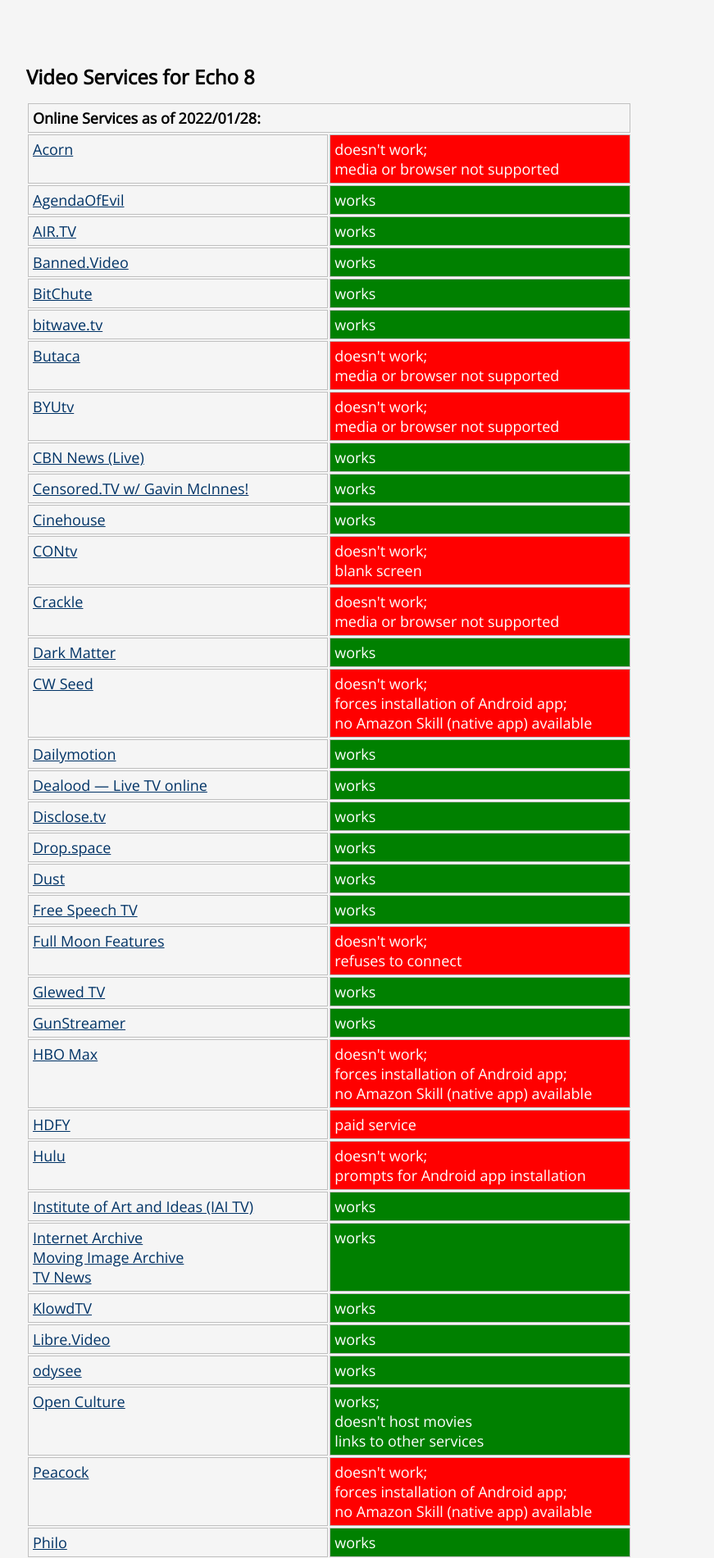
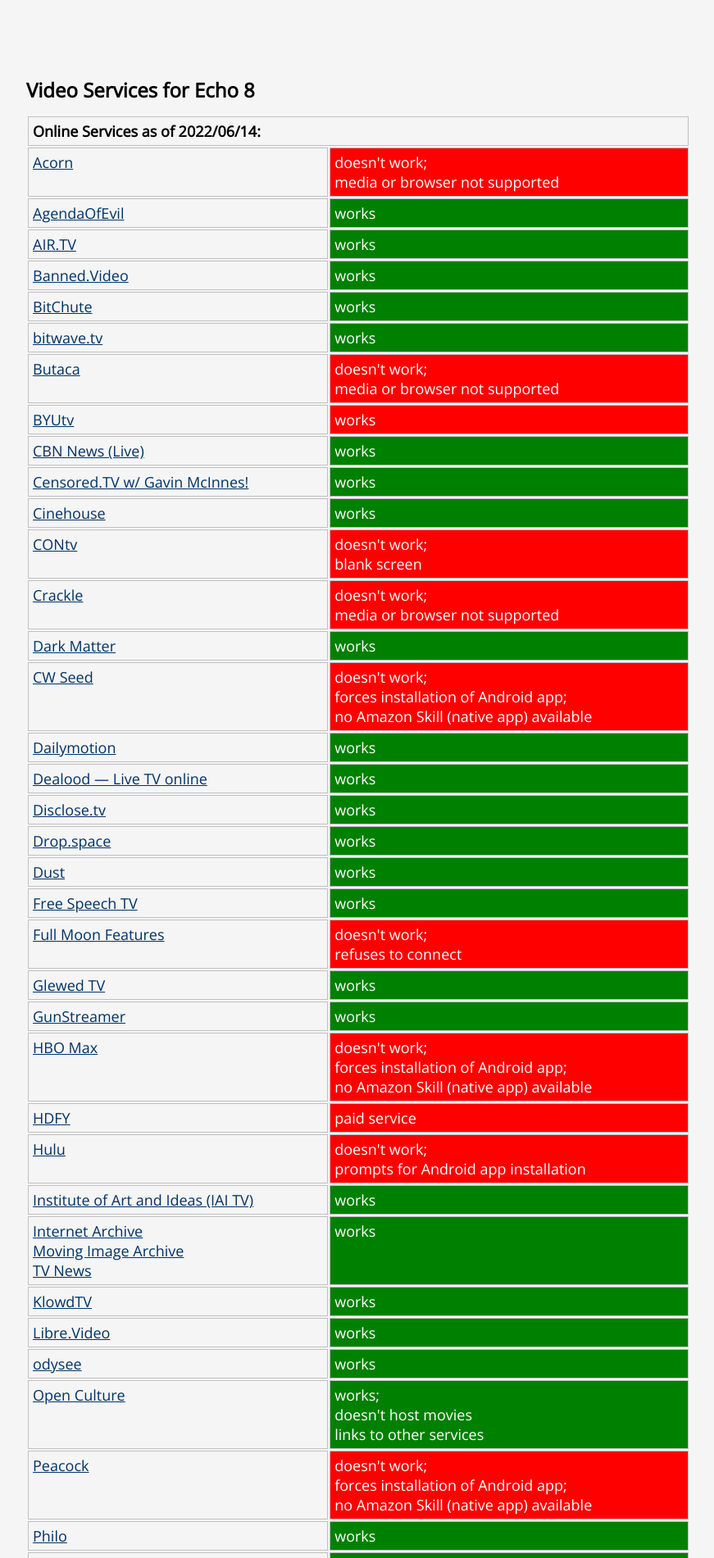
Before and after one commit to VintageOS/vintageos.github.io, a PHP site: page /echo8.html in a window 1280 px wide. Shown: the top 1901 px of the page at 82% size, without its empty margins (48-919 px from the left). Run offline with PHP 8.4, Linux system fonts and the light colour scheme.

Commit message:
updated `echo` files

```diff
--- a/echo8.css
+++ b/echo8.css
@@ -1,6 +1,12 @@
+/* ***********************************
+for `echo8.html` only as of 06/14/2022
+*********************************** */
+
 .boxesEcho8
   {
+
     padding: 5px 5px 5px 5px;
+
     font-size: 18px;
     line-height: 24px;
     border: 1pt solid #C0C0C0;
--- a/echo8.html
+++ b/echo8.html
@@ -1,540 +1,481 @@
+<!DOCTYPE html>
 <html>
 <head>
+  <meta name="generator" content=
+  "HTML Tidy for HTML5 for Linux version 5.6.0">
   <title>Video Services for Echo 8</title>
   <link href="/styles.css" rel="stylesheet" type="text/css">
   <link href="/echo8.css" rel="stylesheet" type="text/css">
   <link rel="icon" href="/img/favicon.ico">
-    <link
-      href="https://fonts.googleapis.com/css?family=Open+Sans&display=swap"
+  <link href=
+  "https://fonts.googleapis.com/css?family=Open+Sans&amp;display=swap"
   rel="stylesheet" type="text/css">
 </head>
 <body>
   <h1>Video Services for Echo 8</h1>
   <table>
     <tr valign="top">
-        <td class="boxesEcho8" colspan="2" nowrap="nowrap">
-          <strong>Online Services as of 2022/01/28:</strong>
-        </td>
+      <td class="boxesEcho8" colspan="2" nowrap="nowrap"><strong>Online
+      Services as of 2022/06/14:</strong></td>
     </tr>
     <tr valign="top">
       <td class="boxesEcho8" nowrap="nowrap">
         <a href="https://acorn.tv/">Acorn</a>
       </td>
-        <td class="boxesEcho8RED">
-          doesn't work;
-          <br/>media or browser not supported
-        </td>
+      <td class="boxesEcho8RED">doesn't work;<br>
+      media or browser not supported</td>
     </tr>
     <tr valign="top">
       <td class="boxesEcho8" nowrap="nowrap">
         <a href="http://agendaofevil.com/">AgendaOfEvil</a>
       </td>
-        <td class="boxesEcho8GREEN">
-          works
-        </td>
+      <td class="boxesEcho8GREEN">works</td>
     </tr>
     <tr valign="top">
       <td class="boxesEcho8" nowrap="nowrap">
         <a href="https://air.tv/">AIR.TV</a>
       </td>
-        <td class="boxesEcho8GREEN">
-          works
-        </td>
+      <td class="boxesEcho8GREEN">works</td>
     </tr>
     <tr valign="top">
       <td class="boxesEcho8" nowrap="nowrap">
         <a href="https://banned.video/">Banned.Video</a>
       </td>
-        <td class="boxesEcho8GREEN">
-          works
-        </td>
+      <td class="boxesEcho8GREEN">works</td>
     </tr>
     <tr valign="top">
       <td class="boxesEcho8" nowrap="nowrap">
         <a href="https://bitchute.com/">BitChute</a>
       </td>
-        <td class="boxesEcho8GREEN">
-          works
-        </td>
+      <td class="boxesEcho8GREEN">works</td>
     </tr>
     <tr valign="top">
       <td class="boxesEcho8" nowrap="nowrap">
         <a href="https://bitwave.tv/">bitwave.tv</a>
       </td>
-        <td class="boxesEcho8GREEN">
-          works
-        </td>
+      <td class="boxesEcho8GREEN">works</td>
     </tr>
     <tr valign="top">
       <td class="boxesEcho8" nowrap="nowrap">
         <a href="https://butaca.tv/">Butaca</a>
       </td>
-        <td class="boxesEcho8RED">
-          doesn't work;
-          <br/>media or browser not supported
-        </td>
+      <td class="boxesEcho8RED">doesn't work;<br>
+      media or browser not supported</td>
     </tr>
     <tr valign="top">
       <td class="boxesEcho8" nowrap="nowrap">
         <a href="https://www.byutv.org/livetv">BYUtv</a>
       </td>
-        <td class="boxesEcho8RED">
-          doesn't work;
-          <br/>media or browser not supported
-        </td>
+      <td class="boxesEcho8RED">works</td>
     </tr>
     <tr valign="top">
       <td class="boxesEcho8" nowrap="nowrap">
         <a href="https://cbn.com/cbnnews/live">CBN News (Live)</a>
       </td>
-        <td class="boxesEcho8GREEN">
-          works
-        </td>
+      <td class="boxesEcho8GREEN">works</td>
     </tr>
     <tr valign="top">
       <td class="boxesEcho8" nowrap="nowrap">
-          <a href="https://censored.tv/">Censored.TV w/ Gavin McInnes!</a>
+        <a href="https://censored.tv/">Censored.TV w/ Gavin
+        McInnes!</a>
       </td>
-        <td class="boxesEcho8GREEN">
-          works
-        </td>
+      <td class="boxesEcho8GREEN">works</td>
     </tr>
     <tr valign="top">
       <td class="boxesEcho8" nowrap="nowrap">
         <a href="https://cinehousetv.com/">Cinehouse</a>
       </td>
-        <td class="boxesEcho8GREEN">
-          works
-        </td>
+      <td class="boxesEcho8GREEN">works</td>
     </tr>
     <tr valign="top">
       <td class="boxesEcho8" nowrap="nowrap">
         <a href="https://contv.com/">CONtv</a>
       </td>
-        <td class="boxesEcho8RED">
-          doesn't work;
-          <br/>blank screen
-        </td>
+      <td class="boxesEcho8RED">doesn't work;<br>
+      blank screen</td>
+    </tr>
     <tr valign="top">
       <td class="boxesEcho8" nowrap="nowrap">
         <a href="https://crackle.com/">Crackle</a>
       </td>
-        <td class="boxesEcho8RED">
-          doesn't work;
-          <br/>media or browser not supported
-        </td>
+      <td class="boxesEcho8RED">doesn't work;<br>
+      media or browser not supported</td>
     </tr>
     <tr valign="top">
       <td class="boxesEcho8" nowrap="nowrap">
-          <a href="https://www.darkmattertv.com/">Dark Matter</a> <!-- needs `www` -->
+        <a href="https://www.darkmattertv.com/">Dark Matter</a>
+        <!-- needs `www` -->
       </td>
-        <td class="boxesEcho8GREEN">
-          works
-        </td>
+      <td class="boxesEcho8GREEN">works</td>
     </tr>
     <tr valign="top">
       <td class="boxesEcho8" nowrap="nowrap">
         <a href="https://cwseed.com/">CW Seed</a>
       </td>
-        <td class="boxesEcho8RED">
-          doesn't work;
-          <br/>forces installation of Android app;
-          <br/>no Amazon Skill (native app) available
-        </td>
+      <td class="boxesEcho8RED">doesn't work;<br>
+      forces installation of Android app;<br>
+      no Amazon Skill (native app) available</td>
     </tr>
     <tr valign="top">
       <td class="boxesEcho8" nowrap="nowrap">
         <a href="https://dailymotion.com/us">Dailymotion</a>
       </td>
-        <td class="boxesEcho8GREEN">
-          works
-        </td>
+      <td class="boxesEcho8GREEN">works</td>
     </tr>
     <tr valign="top">
       <td class="boxesEcho8" nowrap="nowrap">
         <a href="http://dealood.com/">Dealood — Live TV online</a>
       </td>
-        <td class="boxesEcho8GREEN">
-          works
-        </td>
+      <td class="boxesEcho8GREEN">works</td>
     </tr>
-
     <tr valign="top">
       <td class="boxesEcho8" nowrap="nowrap">
         <a href="https://disclose.tv/">Disclose.tv</a>
       </td>
-        <td class="boxesEcho8GREEN">
-          works
-        </td>
+      <td class="boxesEcho8GREEN">works</td>
     </tr>
     <tr valign="top">
       <td class="boxesEcho8" nowrap="nowrap">
         <a href="https://drop.space/">Drop.space</a>
       </td>
-        <td class="boxesEcho8GREEN">
-          works
-        </td>
+      <td class="boxesEcho8GREEN">works</td>
     </tr>
     <tr valign="top">
       <td class="boxesEcho8" nowrap="nowrap">
         <a href="https://watchdust.com/watch/">Dust</a>
       </td>
-        <td class="boxesEcho8GREEN">
-          works
-        </td>
+      <td class="boxesEcho8GREEN">works</td>
     </tr>
     <tr valign="top">
       <td class="boxesEcho8" nowrap="nowrap">
         <a href="https://freespeech.org/">Free Speech TV</a>
       </td>
-        <td class="boxesEcho8GREEN">
-          works
-        </td>
+      <td class="boxesEcho8GREEN">works</td>
     </tr>
     <tr valign="top">
       <td class="boxesEcho8" nowrap="nowrap">
         <a href="https://fullmoonfeatures.com/">Full Moon Features</a>
       </td>
-        <td class="boxesEcho8RED">
-          doesn't work;
-          <br/>refuses to connect
-        </td>
+      <td class="boxesEcho8RED">doesn't work;<br>
+      refuses to connect</td>
     </tr>
     <tr valign="top">
       <td class="boxesEcho8" nowrap="nowrap">
         <a href="https://glewed.tv/">Glewed TV</a>
       </td>
-        <td class="boxesEcho8GREEN">
-          works
-        </td>
+      <td class="boxesEcho8GREEN">works</td>
     </tr>
     <tr valign="top">
       <td class="boxesEcho8" nowrap="nowrap">
         <a href="https://gunstreamer.com/">GunStreamer</a>
       </td>
-        <td class="boxesEcho8GREEN">
-          works
-        </td>
+      <td class="boxesEcho8GREEN">works</td>
     </tr>
     <tr valign="top">
       <td class="boxesEcho8" nowrap="nowrap">
         <a href="https://play.hbomax.com/">HBO Max</a>
       </td>
-        <td class="boxesEcho8RED">
-          doesn't work;
-          <br/>forces installation of Android app;
-          <br/>no Amazon Skill (native app) available
-        </td>
+      <td class="boxesEcho8RED">doesn't work;<br>
+      forces installation of Android app;<br>
+      no Amazon Skill (native app) available</td>
     </tr>
     <tr valign="top">
       <td class="boxesEcho8" nowrap="nowrap">
         <a href="https://hdfy.to/">HDFY</a>
       </td>
-        <td class="boxesEcho8RED">
-          paid service
-        </td>
+      <td class="boxesEcho8RED">paid service</td>
     </tr>
     <tr valign="top">
       <td class="boxesEcho8" nowrap="nowrap">
         <a href="https://hulu.com/">Hulu</a>
       </td>
-        <td class="boxesEcho8RED">
-          doesn't work;
-          <br/>prompts for Android app installation
-        </td>
+      <td class="boxesEcho8RED">doesn't work;<br>
+      prompts for Android app installation</td>
     </tr>
     <tr valign="top">
       <td class="boxesEcho8" nowrap="nowrap">
-          <a href="https://iai.tv/">Institute of Art and Ideas (IAI TV)</a>
+        <a href="https://iai.tv/">Institute of Art and Ideas (IAI
+        TV)</a>
       </td>
-        <td class="boxesEcho8GREEN">
-          works
-        </td>
+      <td class="boxesEcho8GREEN">works</td>
     </tr>
     <tr valign="top">
       <td class="boxesEcho8" nowrap="nowrap">
-          <a href="https://archive.org/">Internet Archive</a>
-          <br/><a href="https://archive.org/details/movies">Moving Image Archive</a>
-          <br/><a href="https://archive.org/details/tv">TV News</a>
+        <a href="https://archive.org/">Internet Archive</a><br>
+        <a href="https://archive.org/details/movies">Moving Image
+        Archive</a><br>
+        <a href="https://archive.org/details/tv">TV News</a>
       </td>
-        <td class="boxesEcho8GREEN">
-          works
-        </td>
+      <td class="boxesEcho8GREEN">works</td>
     </tr>
     <tr valign="top">
       <td class="boxesEcho8" nowrap="nowrap">
         <a href="https://klowdtv.com/login.ktv">KlowdTV</a>
       </td>
-        <td class="boxesEcho8GREEN">
-          works
-        </td>
+      <td class="boxesEcho8GREEN">works</td>
     </tr>
     <tr valign="top">
       <td class="boxesEcho8" nowrap="nowrap">
         <a href="https://libre.video/">Libre.Video</a>
       </td>
-        <td class="boxesEcho8GREEN">
-          works
-        </td>
+      <td class="boxesEcho8GREEN">works</td>
     </tr>
     <tr valign="top">
       <td class="boxesEcho8" nowrap="nowrap">
         <a href="https://odysee.com/">odysee</a>
       </td>
-        <td class="boxesEcho8GREEN">
-          works
-        </td>
+      <td class="boxesEcho8GREEN">works</td>
+    </tr>
     <tr valign="top">
       <td class="boxesEcho8" nowrap="nowrap">
-          <a href="https://www.openculture.com/freemoviesonline">Open Culture</a>
+        <a href="https://www.openculture.com/freemoviesonline">Open
+        Culture</a>
       </td>
-        <td class="boxesEcho8GREEN">
-          works;
-          <br/>doesn't host movies
-          <br/>links to other services
-        </td>
+      <td class="boxesEcho8GREEN">works;<br>
+      doesn't host movies<br>
+      links to other services</td>
     </tr>
     <tr valign="top">
       <td class="boxesEcho8" nowrap="nowrap">
         <a href="https://peacocktv.com/">Peacock</a>
       </td>
-        <td class="boxesEcho8RED">
-          doesn't work;
-          <br/>forces installation of Android app;
-          <br/>no Amazon Skill (native app) available
-        </td>
+      <td class="boxesEcho8RED">doesn't work;<br>
+      forces installation of Android app;<br>
+      no Amazon Skill (native app) available</td>
     </tr>
     <tr valign="top">
       <td class="boxesEcho8" nowrap="nowrap">
         <a href="https://philo.com/">Philo</a>
       </td>
-        <td class="boxesEcho8GREEN">
-          works
-        </td>
+      <td class="boxesEcho8GREEN">works</td>
     </tr>
     <tr valign="top">
       <td class="boxesEcho8" nowrap="nowrap">
         <a href="https://plex.tv/">Plex</a>
       </td>
-        <td class="boxesEcho8GREEN">
-          works
-        </td>
+      <td class="boxesEcho8GREEN">works</td>
     </tr>
     <tr valign="top">
       <td class="boxesEcho8" nowrap="nowrap">
         <a href="https://pluto.tv/tv/">Pluto TV</a>
         <ul>
           <li>
-              <a href="https://pluto.tv/en/live-tv/anime-all-day">Anime All Day</a>
+            <a href="https://pluto.tv/en/live-tv/anime-all-day">Anime
+            All Day</a>
           </li>
           <li>
             <a href="https://pluto.tv/en/live-tv/buzzr">BUZZR</a>
           </li>
           <li>
-              <a href="https://pluto.tv/en/live-tv/pluto-tv-courtroom">Courtroom</a>
+            <a href=
+            "https://pluto.tv/en/live-tv/pluto-tv-courtroom">Courtroom</a>
           </li>
           <li>
-              <a href="https://pluto.tv/en/live-tv/doctor-who-classic">Doctor Who Classic</a>
+            <a href=
+            "https://pluto.tv/en/live-tv/doctor-who-classic">Doctor Who
+            Classic</a>
           </li>
           <li>
             <a href="https://pluto.tv/en/live-tv/faith-tv">Faith TV</a>
           </li>
           <li>
-              <a href="https://pluto.tv/en/live-tv/pluto-tv-history">History</a>
+            <a href=
+            "https://pluto.tv/en/live-tv/pluto-tv-history">History</a>
           </li>
           <li>
-              <a href="https://pluto.tv/en/live-tv/impact-wrestling-channel">Impact Wrestling</a>
+            <a href=
+            "https://pluto.tv/en/live-tv/impact-wrestling-channel">Impact
+            Wrestling</a>
           </li>
           <li>
             <a href="https://pluto.tv/en/live-tv/naruto">Naruto</a>
           </li>
           <li>
-              <a href="https://pluto.tv/en/live-tv/nick-pluto-tv">Nick</a>
+            <a href=
+            "https://pluto.tv/en/live-tv/nick-pluto-tv">Nick</a>
           </li>
           <li>
-              <a href="https://pluto.tv/en/live-tv/one-piece">One Piece</a>
+            <a href="https://pluto.tv/en/live-tv/one-piece">One
+            Piece</a>
           </li>
           <li>
-              <a href="https://pluto.tv/en/live-tv/pluto-tv-action">Pluto Action</a> (movie channel)
+            <a href="https://pluto.tv/en/live-tv/pluto-tv-action">Pluto
+            Action</a> (movie channel)
           </li>
           <li>
-              <a href="https://pluto.tv/en/live-tv/pluto-tv-comedy">Pluto Comedy</a> (movie channel)
+            <a href="https://pluto.tv/en/live-tv/pluto-tv-comedy">Pluto
+            Comedy</a> (movie channel)
           </li>
           <li>
-              <a href="https://pluto.tv/en/live-tv/pluto-tv-crime-movies">Pluto Crime</a> (movie channel)
+            <a href=
+            "https://pluto.tv/en/live-tv/pluto-tv-crime-movies">Pluto
+            Crime</a> (movie channel)
           </li>
           <li>
-              <a href="https://pluto.tv/en/live-tv/pluto-tv-cult-films">Pluto Cult</a> (movie channel)
+            <a href=
+            "https://pluto.tv/en/live-tv/pluto-tv-cult-films">Pluto
+            Cult</a> (movie channel)
           </li>
           <li>
-              <a href="https://pluto.tv/en/live-tv/pluto-tv-documentaries">Pluto Documentaries</a> (movie channel)
+            <a href=
+            "https://pluto.tv/en/live-tv/pluto-tv-documentaries">Pluto
+            Documentaries</a> (movie channel)
           </li>
           <li>
-              <a href="https://pluto.tv/en/live-tv/flicks-of-fury">Pluto Flicks of Fury</a> (movie channel)
+            <a href="https://pluto.tv/en/live-tv/flicks-of-fury">Pluto
+            Flicks of Fury</a> (movie channel)
           </li>
           <li>
-              <a href="https://pluto.tv/en/live-tv/pluto-tv-horror">Pluto Horror</a> (movie channel)
+            <a href="https://pluto.tv/en/live-tv/pluto-tv-horror">Pluto
+            Horror</a> (movie channel)
           </li>
           <li>
-              <a href="https://pluto.tv/en/live-tv/pluto-tv-paranormal">Pluto Paranormal</a> (movie channel)
+            <a href=
+            "https://pluto.tv/en/live-tv/pluto-tv-paranormal">Pluto
+            Paranormal</a> (movie channel)
           </li>
           <li>
-              <a href="https://pluto.tv/en/live-tv/pluto-tv-terror">Pluto Terror</a> (movie channel)
+            <a href="https://pluto.tv/en/live-tv/pluto-tv-terror">Pluto
+            Terror</a> (movie channel)
           </li>
           <li>
-              <a href="https://pluto.tv/en/live-tv/pluto-tv-thrillers">Pluto Thriller</a> (movie channel)
+            <a href=
+            "https://pluto.tv/en/live-tv/pluto-tv-thrillers">Pluto
+            Thriller</a> (movie channel)
           </li>
           <li>
-              <a href="https://pluto.tv/en/live-tv/pluto-tv-science">Science</a>
+            <a href=
+            "https://pluto.tv/en/live-tv/pluto-tv-science">Science</a>
           </li>
           <li>
-              <a href="https://pluto.tv/en/live-tv/shout-factory-tv">Shout Factory TV</a>
+            <a href=
+            "https://pluto.tv/en/live-tv/shout-factory-tv">Shout
+            Factory TV</a>
           </li>
           <li>
             <a href="https://pluto.tv/en/live-tv/tbn">TBN</a>
           </li>
           <li>
-              <a href="https://pluto.tv/en/live-tv/tokushoutsu">Tokushoutsu</a>
+            <a href=
+            "https://pluto.tv/en/live-tv/tokushoutsu">Tokushoutsu</a>
           </li>
           <li>
-              <a href="https://pluto.tv/en/live-tv/totally-turtles">Totally Turtles</a>
+            <a href=
+            "https://pluto.tv/en/live-tv/totally-turtles">Totally
+            Turtles</a>
           </li>
           <li>
-              <a href="https://pluto.tv/en/live-tv/pluto-tv-wrestling">Wrestling</a>
+            <a href=
+            "https://pluto.tv/en/live-tv/pluto-tv-wrestling">Wrestling</a>
           </li>
         </ul>
       </td>
-        <td class="boxesEcho8YELLOW">
-          works partially;
-          <br/>buffering errors as of late (01/2022);
-          <br/>can't change channels;
-          <br/>need to use direct links
-        </td>
+      <td class="boxesEcho8YELLOW">works partially;<br>
+      can't change channels;<br>
+      needed to use direct links<br>
+      buffering errors, no playback as of 01/2022 at least</td>
     </tr>
     <tr valign="top">
       <td class="boxesEcho8" nowrap="nowrap">
-          <a href="https://popcornflix.com/pages/discover/d/movies">Popcornflix</a>
+        <a href=
+        "https://popcornflix.com/pages/discover/d/movies">Popcornflix</a>
       </td>
-        <td class="boxesEcho8GREEN">
-          works
-        </td>
+      <td class="boxesEcho8GREEN">works</td>
     </tr>
     <tr valign="top">
       <td class="boxesEcho8" nowrap="nowrap">
         <a href="https://puresocial.tv/">PureSocialTV</a>
       </td>
-        <td class="boxesEcho8GREEN">
-          works
-        </td>
+      <td class="boxesEcho8GREEN">works</td>
     </tr>
     <tr valign="top">
       <td class="boxesEcho8" nowrap="nowrap">
         <a href="https://rad.live/live-tv">Rad.live</a>
         <ul>
           <li>
-              <a href="https://rad.live/content/stream/d5682d7f-9bc4-4027-a213-fc5ab40045a2">Bloody Disgusting</a>
+            <a href=
+            "https://rad.live/content/stream/d5682d7f-9bc4-4027-a213-fc5ab40045a2">
+            Bloody Disgusting</a>
           </li>
         </ul>
       </td>
-        <td class="boxesEcho8GREEN">
-          works
-        </td>
+      <td class="boxesEcho8GREEN">works</td>
     </tr>
     <tr valign="top">
       <td class="boxesEcho8" nowrap="nowrap">
         <a href="https://rsbnetwork.com/">RSBN</a>
       </td>
-        <td class="boxesEcho8GREEN">
-          works
-        </td>
+      <td class="boxesEcho8GREEN">works</td>
+    </tr>
     <tr valign="top">
       <td class="boxesEcho8" nowrap="nowrap">
         <a href="https://rumble.com/">Rumble</a>
       </td>
-        <td class="boxesEcho8GREEN">
-          works
-        </td>
+      <td class="boxesEcho8GREEN">works</td>
     </tr>
     <tr valign="top">
       <td class="boxesEcho8" nowrap="nowrap">
         <a href="https://salemnow.com/">SalemNOW (Salem Media)</a>
       </td>
-        <td class="boxesEcho8GREEN">
-          works
-        </td>
+      <td class="boxesEcho8GREEN">works</td>
     </tr>
     <tr valign="top">
       <td class="boxesEcho8" nowrap="nowrap">
-          <a href="https://sovietmoviesonline.com/">Soviet &amp; Russian Movies</a>
+        <a href="https://sovietmoviesonline.com/">Soviet & Russian
+        Movies</a>
       </td>
-        <td class="boxesEcho8GREEN">
-          works
-        </td>
+      <td class="boxesEcho8GREEN">works</td>
     </tr>
     <tr valign="top">
       <td class="boxesEcho8" nowrap="nowrap">
         <a href="https://stirr.com/">STIRR</a>
       </td>
-        <td class="boxesEcho8GREEN">
-          works
-        </td>
+      <td class="boxesEcho8GREEN">works</td>
     </tr>
     <tr valign="top">
       <td class="boxesEcho8" nowrap="nowrap">
         <a href="https://tubitv.com/">Tubi</a>
       </td>
-        <td class="boxesEcho8RED">
-          doesn't work;
-          <br/>forces installation of Android app;
-          <br/>must use built-in Amazon Skill (native app)
-        </td>
+      <td class="boxesEcho8RED">doesn't work;<br>
+      forces installation of Android app;<br>
+      must use built-in Amazon Skill (native app)</td>
     </tr>
     <tr valign="top">
       <td class="boxesEcho8" nowrap="nowrap">
-          <a href="https://zone.tv/channels/">zone&middot;tv</a> (XiveTV)
+        <a href="https://zone.tv/channels/">zone·tv</a> (XiveTV)
       </td>
-        <td class="boxesEcho8YELLOW">
-          not tested
-        </td>
+      <td class="boxesEcho8YELLOW">not tested</td>
     </tr>
     <tr valign="top">
       <td class="boxesEcho8" colspan="2" nowrap="nowrap">
-          <strong>Commands: (<em>&quot;Alexa...&quot;</em>)</strong>
-        </td>
+      <strong>Commands: (<em>"Alexa..."</em>)</strong></td>
     </tr>
     <tr valign="top">
-        <td class="boxesEcho8" nowrap="nowrap">
-          <em>&quot;Open channel grid&quot;</em>
-        </td>
-        <td class="boxesEcho8GREEN">
-          plays channels from Fire Recast DVR
-        </td>
+      <td class="boxesEcho8" nowrap="nowrap"><em>"Open channel
+      grid"</em></td>
+      <td class="boxesEcho8GREEN">plays channels from Fire Recast
+      DVR</td>
     </tr>
     <tr valign="top">
-        <td class="boxesEcho8" nowrap="nowrap">
-          <em>&quot;Play my flash briefing&quot;</em>
-        </td>
-        <td class="boxesEcho8GREEN">
-          plays news, audio only
-        </td>
+      <td class="boxesEcho8" nowrap="nowrap"><em>"Play my flash
+      briefing"</em></td>
+      <td class="boxesEcho8GREEN">plays news, audio only</td>
     </tr>
     <tr valign="top">
-        <td class="boxesEcho8" nowrap="nowrap">
-          <em>&quot;Play my video flash briefing&quot;</em>
-        </td>
-        <td class="boxesEcho8GREEN">
-          plays news videos
-        </td>
+      <td class="boxesEcho8" nowrap="nowrap"><em>"Play my video flash
+      briefing"</em></td>
+      <td class="boxesEcho8GREEN">plays news videos</td>
     </tr>
     <tr valign="top">
-        <td class="boxesEcho8" nowrap="nowrap">
-          <em>&quot;Show my recordings&quot;</em>
-        </td>
-        <td class="boxesEcho8GREEN">
-          plays recordings in Fire Recast DVR
-        </td>
+      <td class="boxesEcho8" nowrap="nowrap"><em>"Show my
+      recordings"</em></td>
+      <td class="boxesEcho8GREEN">plays recordings in Fire Recast
+      DVR</td>
+    </tr>
+    <tr valign="top">
+      <td class="boxesEcho8" colspan="2" nowrap="nowrap" align=
+      "center"><small><a href="/">vintageos.org</a></small></td>
     </tr>
   </table>
-    <small>as of 2021/05/21 &middot; <a href="/">vintageos.org</a></small>
 </body>
 </html>
```
Lines whose indentation alone changed are shown as unchanged.
